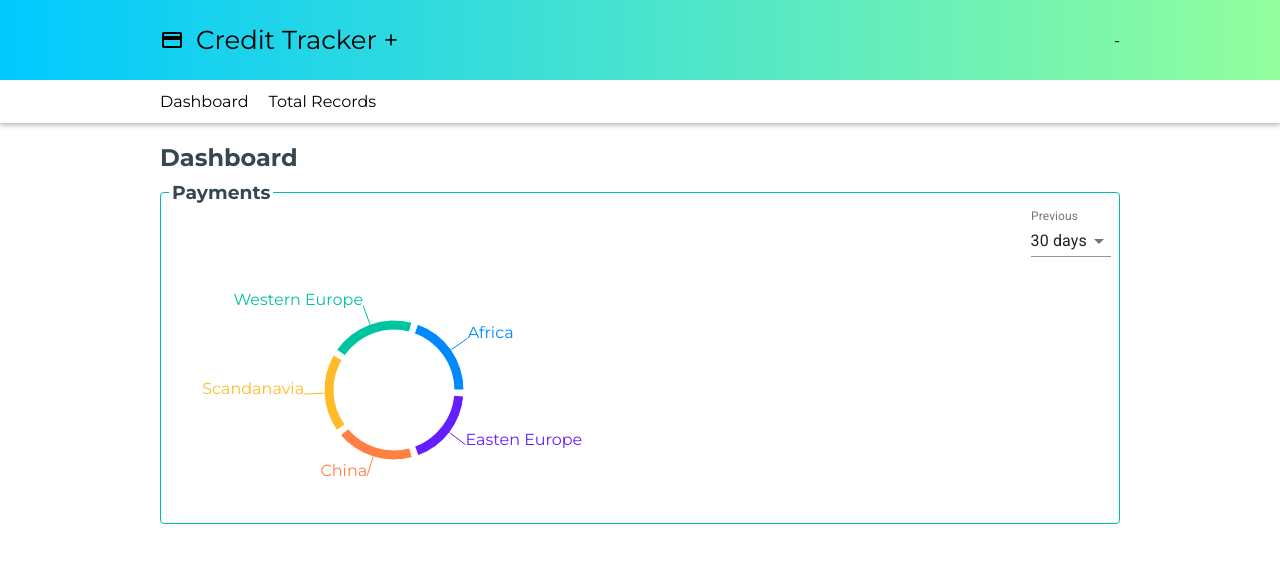
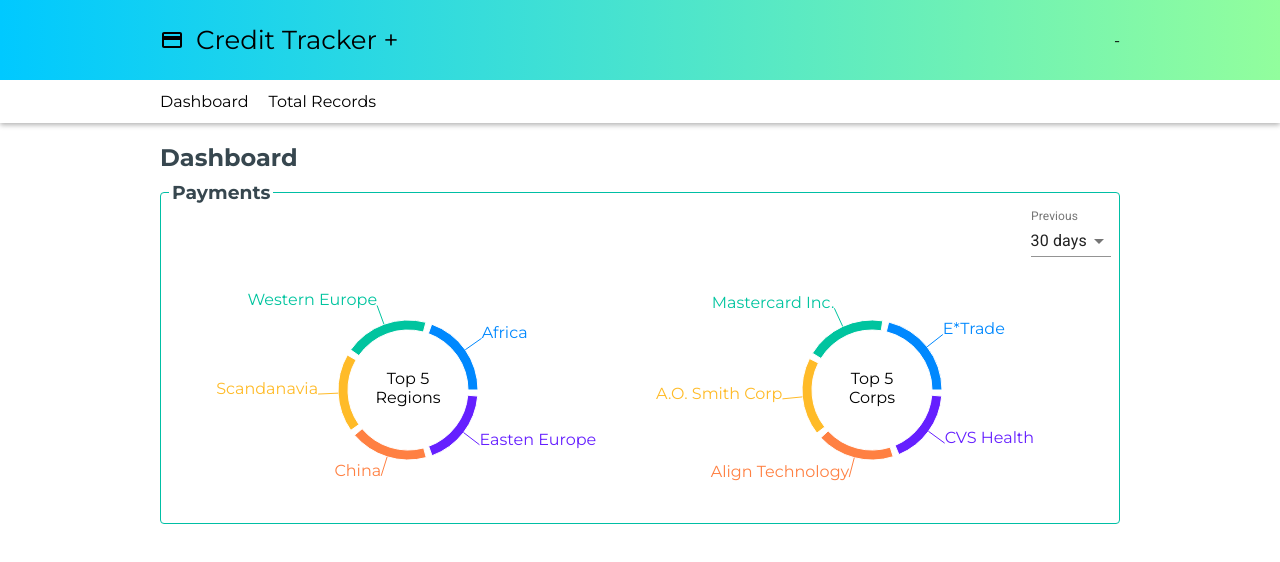
Before and after one commit to tony-scialo/uf-credit-tracker, a React (Create React App) app: page /dashboard in a window 1280 px wide. Shown: the top 562 px of the page. Built offline with nearby package versions, Linux system fonts and the light colour scheme.

Commit message:
pie charts styled correctly

```diff
--- a/src/dashboard/DashboardMain/PaymentsSection/PaymentsSection.scss
+++ b/src/dashboard/DashboardMain/PaymentsSection/PaymentsSection.scss
@@ -4,4 +4,23 @@
     display: flex;
     justify-content: flex-end;
   }
+
+  .data {
+    .data-inner {
+      display: flex;
+      align-items: center;
+      justify-content: space-evenly;
+
+      .pie-chart {
+        position: relative;
+        .title {
+          position: absolute;
+          width: 80px;
+          text-align: center;
+          top: 104px;
+          left: 185px;
+        }
+      }
+    }
+  }
 }
--- a/src/dashboard/DashboardMain/PaymentsSection/PaymentsSection.tsx
+++ b/src/dashboard/DashboardMain/PaymentsSection/PaymentsSection.tsx
@@ -33,6 +33,9 @@
         </FormControl>
       </div>
       <div className="data">
+        <div className="data-inner">
+          <div className="pie-chart">
+            <div className="title">Top 5 Regions</div>
             <PieChart width={450} height={250}>
               <Pie
                 data={payments.topRegions.map((d) => {
@@ -54,6 +57,31 @@
               </Pie>
             </PieChart>
           </div>
+          <div className="pie-chart">
+            <div className="title">Top 5 Corps</div>
+            <PieChart width={450} height={250}>
+              <Pie
+                data={payments.topCorp.map((d) => {
+                  return { name: d.corpName, value: d.totalPayments }
+                })}
+                cx="50%"
+                cy="50%"
+                innerRadius={60}
+                outerRadius={70}
+                fill="#8884d8"
+                paddingAngle={5}
+                dataKey="value"
+                nameKey="name"
+                label={(entry) => entry.name}
+              >
+                {payments.topRegions.map((entry, index) => (
+                  <Cell key={index} fill={COLORS[index % COLORS.length]} />
+                ))}
+              </Pie>
+            </PieChart>
+          </div>
+        </div>
+      </div>
     </div>
   )
 }
```
Lines whose indentation alone changed are shown as unchanged.
